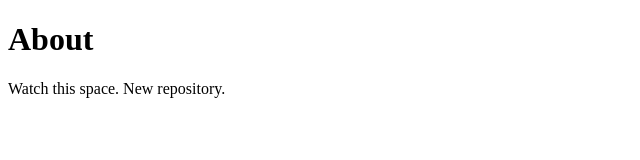
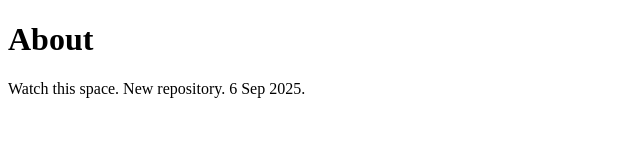
Before and after one commit to johnwck/improvement_partner.github.io, a plain HTML site: page index.html in a window 1280 px wide. Shown: the full height of the page, 0-640 px from the left. Drawn offline with Linux system fonts and the light colour scheme.

Commit message:
Update index.html

```diff
--- a/index.html
+++ b/index.html
@@ -5,6 +5,6 @@
 </head>
 <body>
   <h1>About</h1>
-  <p>Watch this space. New repository.</p>
+  <p>Watch this space. New repository. 6 Sep 2025.</p>
 </body>
 </html>
```
